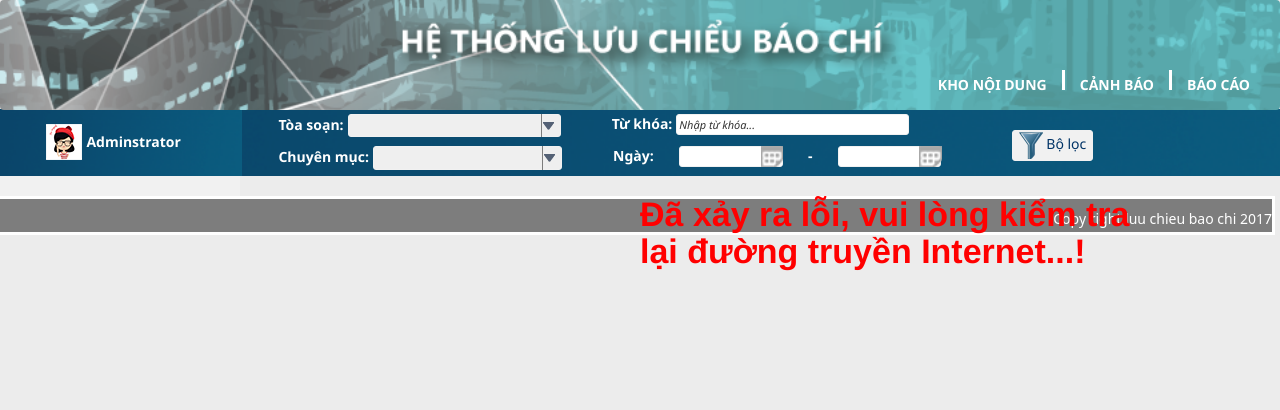
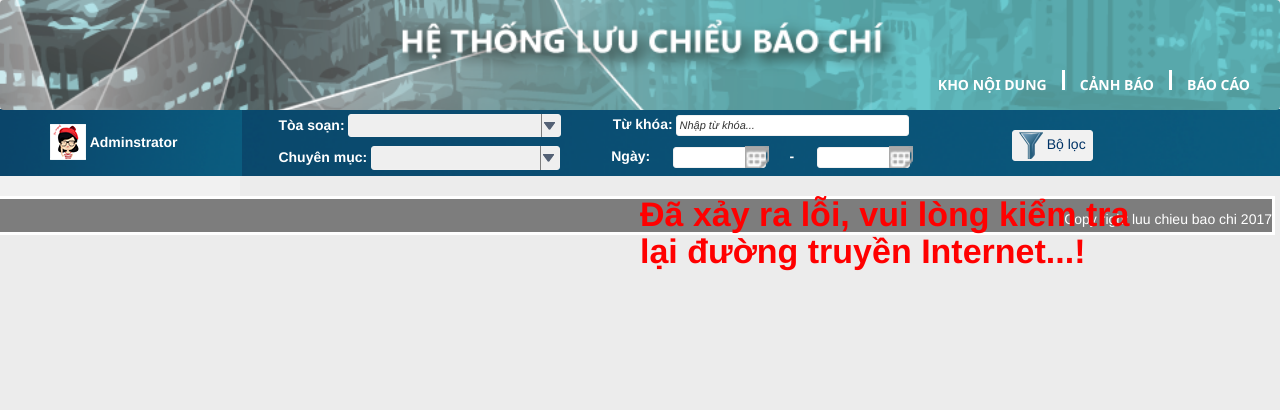
Before and after one commit to hakhanhlong/blankspider_frontend, a Flask app: page /repository/ in a window 1280 px wide. Shown: the top 410 px of the page. Run offline with Flask 2, Linux system fonts and the light colour scheme; data that the repository does not hold is empty; some libraries are stand-ins or nearby versions.

Commit message:
update font-family

```diff
--- a/app/static/css/luuchieubaochi.css
+++ b/app/static/css/luuchieubaochi.css
@@ -1,7 +1,6 @@
 @charset "utf-8";
 /* CSS Document */
 .datatable_title_column {
-    font-family: 'Segoe UI';
     color: #0066ff;
     font-size: 16px;
     font-weight: 400;
@@ -11,7 +10,6 @@
 }
 
 .datatable_other_columns {
-    font-family: 'Segoe UI';
     color: #333333;
     font-size: 14px;
     font-weight: 400;
@@ -20,7 +18,6 @@
 }
 
 .datatable_first_row {
-    font-family: 'Segoe UI';
     color: #333333;
     font-size: 14px;
     font-weight: 700;
@@ -28,31 +25,26 @@
 }
 
 .label-detail-text-style {
-    font-family: 'Segoe UI';
     color: #ffffff;
     font-size: 14px;
     font-weight: 400;
 }
 
 .menu-tree-link {
-    font-family: 'Segoe UI';
     color: #333333;
     font-size: 14px;
     font-weight: 600;
-    font-family: 'Segoe UI';
     text-align: justify;
 
 }
 
 .tree-toggler {
-    font-family: UTMAvoBold;
     color: #333333;
-    font-size: 14px;
+    font-size: 14px; /* Approximation due to font substitution */
     font-weight: bold;
 }
 
 .midle-content-navigationbar a {
-    font-family: 'Segoe UI';
     color: #333333;
     font-size: 14px;
     font-weight: 400;
@@ -69,7 +61,6 @@ a img {
 
 /*Safari, Google Chrome, Opera 15+*/
 ::-webkit-input-placeholder {
-    font-family: 'Segoe UI';
     color: #333333;
     font-size: 11px;
     font-style: italic;
@@ -78,7 +69,6 @@ a img {
 
 /*firefox*/
 :-moz-placeholder {
-    font-family: 'Segoe UI';
     color: #333333;
     font-size: 12px;
     font-style: italic;
@@ -86,7 +76,6 @@ a img {
 
 /*Mozilla Firefox 19+*/
 ::-moz-placeholder {
-    font-family: 'Segoe UI';
     color: #333333;
     font-size: 12px;
     font-style: italic;
@@ -94,7 +83,6 @@ a img {
 
 /*Internet Explorer 10 and 11*/
 :-ms-input-placeholder {
-    font-family: 'Segoe UI';
     color: #333333;
     font-size: 12px;
     font-style: italic;
@@ -134,14 +122,12 @@ a img {
 }
 
 .label-text-style {
-    font-family: 'Segoe UI';
     color: #ffffff;
     font-size: 14px;
     font-weight: 700;
 }
 
 .input-text-style {
-    font-family: 'Segoe UI';
     color: #333333;
     font-size: 12px;
     font-weight: 700;
@@ -161,7 +147,6 @@ a img {
     outline: none; /* remove focus ring from Webkit */
     line-height: 1.2;
     -webkit-appearance: none; /* remove the strong OSX influence from Webkit */
-    font-family: 'Segoe UI';
     color: #333333;
     font-size: 12px;
     font-weight: 700;
@@ -294,7 +279,6 @@ a img {
     vertical-align: middle;
     width: 89px;
     height: 10px;
-    font-family: 'Segoe UI';
     color: #ffffff;
     font-size: 14px;
     font-weight: 700;
@@ -338,6 +322,10 @@ a img {
 #tong-so {
     float: left;
     font-weight: bold;
+    color: #333333;
+    font-size: 16px;
+    text-align: justify
+
 }
 
 #pager {
@@ -354,7 +342,6 @@ a img {
     float: left;
     margin-left: -5px;
     background: #7d7d7d;
-    font-family: 'SegoeUI';
     color: #ffffff;
     font-size: 14px;
     font-weight: 400;
@@ -426,7 +413,7 @@ a img {
 }
 
 html {
-    font-family: sans-serif;
+    font-family: 'Segoe UI'; !important;
     -webkit-text-size-adjust: 100%;
     -ms-text-size-adjust: 100%;
 }
--- a/app/templates/repository/index2.html
+++ b/app/templates/repository/index2.html
@@ -53,7 +53,7 @@
     </div>
     <div class="horizontal-menubar-column3">
         <button id="btn-search" class="horizontal-menu-border-style"
-                style="width: 100%; height: 100%; background-color: #f1f1f1;font-family: 'Segoe UI'; color: #003366; font-size: 14px;font-weight: 500; margin-top: 20%; "
+                style="width: 100%; height: 100%; background-color: #f1f1f1; color: #003366; font-size: 14px;font-weight: 500; margin-top: 20%; "
                 id="btn-search">
             <img src="{{url_for('static', filename='images/filter.png')}}"/> Bộ lọc
         </button>
--- a/app/templates/repository/pagedetail.html
+++ b/app/templates/repository/pagedetail.html
@@ -104,7 +104,7 @@
                             {{pagination_ajax_page_version(pagination,loop.index)}}
                         </ul>
 
-                        <div style="float: right; margin-right: 20px;">
+                        <div style="float: right; margin-right: 20px; color:  #3399ff;font-size:  14px;font-weight:  400;text-decoration:  underline;text-align:  justify;">
                             {%if params.prepageid|int == 0%}
                             <a href="{{url_for('repository.back_from_detail_to_filter_by_default', page=params.page)}}">
                                 < Quay lại
```
